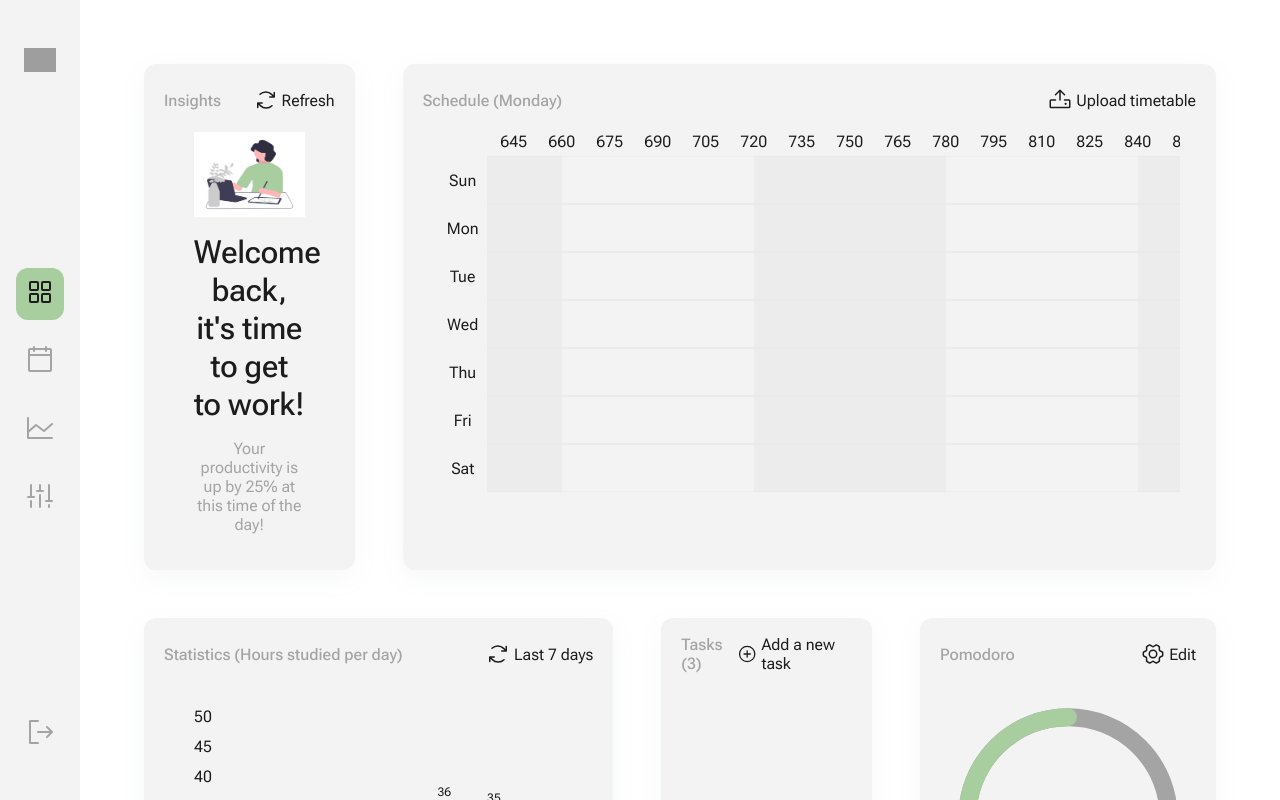
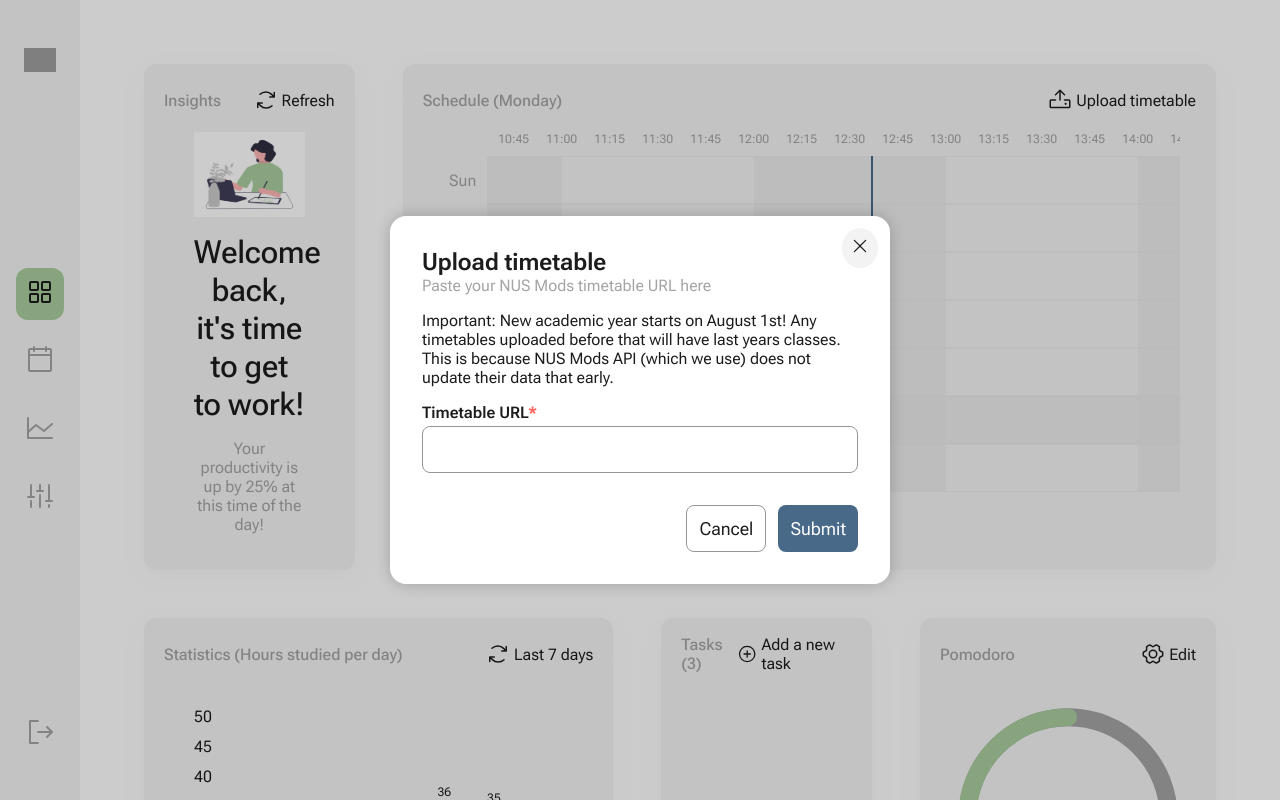
Before and after one commit to AustinKong/stucado, a React (Vite) app: page / in a window 1280 px wide. Both pictures are taken after a click on the button "Upload timetable". Shown: the top 800 px of the page. Built offline with nearby package versions, Linux system fonts and the light colour scheme; grey boxes are pictures that could not be loaded.

Commit message:
Add functionality to timetable

```diff
--- a/src/main/services/timetable.js
+++ b/src/main/services/timetable.js
@@ -36,7 +36,7 @@ function extractURL(url) {
   // e.g. 2021-2022
   const date = new Date();
   const academicYear =
-    date.getMonth() <= 4
+    date.getMonth() <= 8
       ? `${date.getFullYear() - 1}-${date.getFullYear()}`
       : `${date.getFullYear()}-${date.getFullYear() + 1}`;
 
--- a/src/renderer/components/widgets/Timetable.jsx
+++ b/src/renderer/components/widgets/Timetable.jsx
@@ -1,8 +1,17 @@
-import { useRef, useEffect } from 'react';
+import { useRef, useEffect, useState } from 'react';
 import { Upload, CalendarBlank } from '@phosphor-icons/react';
+import { useSelector } from 'react-redux';
 
 import { DaysOfWeek } from '@shared/constants';
 import { Widget, InteractionButton } from '@components/widgets/Widget';
+import {
+  Modal,
+  ModalTextInput,
+  ModalFooter,
+  ModalButtonPrimary,
+  ModalButtonSecondary,
+} from '@components/generic/Modal';
+import { uploadTimetable } from '@services/timetable';
 import '@styles/widgets/timetable.css';
 
 // Minutes since midnight in increments of 15
@@ -10,49 +19,33 @@ const TIME = Array.from({ length: 96 + 1 }, (_, i) => i * 15);
 // 48px per 15 minutes
 const PX_PER_MINUTE = (48 * 4) / 60;
 
-const DUMMY_SLOTS = [
-  {
-    title: 'Maths',
-    description: 'Mathematics class @ Classroom A',
-    schedule: {
-      day: 'Monday',
-      start: 60,
-      end: 120,
-    },
-  },
-  {
-    title: 'Physics',
-    description: 'Physics class @ Classroom C',
-    schedule: {
-      day: 'Monday',
-      start: 360,
-      end: 550,
-    },
-  },
-  {
-    title: 'Chemistry',
-    description: 'Chemistry class @ Classroom B',
-    schedule: {
-      day: 'Tuesday',
-      start: 180,
-      end: 240,
-    },
-  },
-];
+const Timetable = () => {
+  const schedule = useSelector((state) => state.timetable);
+  const [uploadModalIsOpen, setUploadModalIsOpen] = useState(false);
 
-const Timetable = () => {
+  useEffect(() => {
+    handleRealTime();
+    const interval = setInterval(handleRealTime, 60000 - new Date().getSeconds() * 1000);
+    return () => clearInterval(interval);
+  }, []);
+
   const scrollableRef = useRef(null);
-  useEffect(() => {
+  const currentTimeRef = useRef(null);
+
+  const handleRealTime = () => {
     const minutesSinceMidnight = new Date().getHours() * 60 + new Date().getMinutes();
     // Subtract a default offset of 2 hours before
     scrollableRef.current.scrollLeft = minutesSinceMidnight * PX_PER_MINUTE - PX_PER_MINUTE * 120;
-  });
+    currentTimeRef.current.style.left = `${minutesSinceMidnight * PX_PER_MINUTE}px`;
+  };
 
   return (
     <Widget
       className="timetable"
       title={'Schedule (Monday)'}
-      interaction={<InteractionButton icon={<Upload />} text="Upload timetable" onClick={() => console.log('click')} />}
+      interaction={
+        <InteractionButton icon={<Upload />} text="Upload timetable" onClick={() => setUploadModalIsOpen(true)} />
+      }
     >
       <div className="timetable__container">
         <div className="timetable__days">
@@ -63,22 +56,31 @@ const Timetable = () => {
         <div className="timetable__scrollable" ref={scrollableRef}>
           <div className="timetable__hours">
             {TIME.map((time) => (
-              <TimetableHour key={time} time={time} />
+              <TimetableHour key={time} time={`${Math.floor(time / 60)}:${String(time % 60).padStart(2, '0')}`} />
             ))}
           </div>
           <div className="timetable__slots">
-            {DaysOfWeek.map((day) => (
-              <div key={day} className="timetable__slots-day">
-                {DUMMY_SLOTS.filter((slot) => slot.schedule.day === day).reduce((acc, curr, index, arr) => {
+            {DaysOfWeek.map((day, index) => (
+              <div
+                key={day}
+                className={
+                  index === new Date().getDay()
+                    ? 'timetable__slots-day timetable__slots-day--active'
+                    : 'timetable__slots-day'
+                }
+              >
+                {schedule
+                  .filter((slot) => slot.schedule.day === day)
+                  .reduce((acc, curr, index, arr) => {
                     return acc.concat(
                       <TimetableSlot
                         key={index}
                         slot={curr}
-                      width={PX_PER_MINUTE * (curr.schedule.end - curr.schedule.start)}
+                        width={PX_PER_MINUTE * (curr.schedule.endTime - curr.schedule.startTime)}
                         marginLeft={
                           index === 0
-                          ? PX_PER_MINUTE * curr.schedule.start
-                          : PX_PER_MINUTE * (curr.schedule.start - arr[index - 1].schedule.end)
+                            ? PX_PER_MINUTE * curr.schedule.startTime
+                            : PX_PER_MINUTE * (curr.schedule.startTime - arr[index - 1].schedule.endTime)
                         }
                       />
                     );
@@ -86,8 +88,10 @@ const Timetable = () => {
               </div>
             ))}
           </div>
+          <div className="timetable__current-time" ref={currentTimeRef} />
         </div>
       </div>
+      <UploadModal isOpen={uploadModalIsOpen} onClose={() => setUploadModalIsOpen(false)} />
     </Widget>
   );
 };
@@ -103,7 +107,15 @@ const TimetableHour = ({ time }) => {
 const TimetableDay = ({ day }) => {
   return (
     <div className="timetable-day">
-      <span className="timetable-day__text">{day.slice(0, 3)}</span>
+      <span
+        className={
+          day === DaysOfWeek[new Date().getDay()]
+            ? 'timetable-day__text timetable-day__text--active'
+            : 'timetable-day__text'
+        }
+      >
+        {day.slice(0, 3)}
+      </span>
     </div>
   );
 };
@@ -111,10 +123,49 @@ const TimetableDay = ({ day }) => {
 const TimetableSlot = ({ slot, width, marginLeft }) => {
   return (
     <div className="timetable-slot" style={{ width, marginLeft }}>
-      <CalendarBlank size="24px" />
+      <CalendarBlank className="timetable-slot__icon" size="20px" />
       <span className="timetable-slot__title">{slot.title}</span>
     </div>
   );
 };
 
+const UploadModal = ({ isOpen, onClose }) => {
+  const [formContent, setFormContent] = useState({ url: '' });
+
+  const handleChange = (event) => {
+    setFormContent({ ...formContent, [event.target.name]: event.target.value });
+  };
+
+  const handleSubmit = (event) => {
+    event.preventDefault();
+    void uploadTimetable(formContent.url);
+    setFormContent({ url: '' });
+    onClose();
+  };
+
+  return (
+    <Modal title="Upload timetable" subtitle="Paste your NUS Mods timetable URL here" isOpen={isOpen} onClose={onClose}>
+      <p>
+        Important: New academic year starts on August 1st! Any timetables uploaded before that will have last years
+        classes. This is because NUS Mods API (which we use) does not update their data that early.
+      </p>
+      <ModalTextInput
+        title="Timetable URL"
+        nameKey="url"
+        value={formContent.url}
+        onChange={handleChange}
+        required={true}
+      />
+      <ModalFooter
+        right={
+          <>
+            <ModalButtonSecondary text="Cancel" onClick={onClose} />
+            <ModalButtonPrimary text="Submit" onClick={handleSubmit} />
+          </>
+        }
+      />
+    </Modal>
+  );
+};
+
 export default Timetable;
--- a/src/renderer/services/timetable.js
+++ b/src/renderer/services/timetable.js
@@ -14,6 +14,5 @@ export const retrieveTimetable = async () => {
 // TODO: URL validation
 export const uploadTimetable = async (url) => {
   const timetable = await window.timetableAPI.uploadTimetable(url);
-  console.log(timetable);
   store.dispatch(setTimetable(timetable));
 };
--- a/src/renderer/styles/generic/modal.css
+++ b/src/renderer/styles/generic/modal.css
@@ -10,7 +10,7 @@
 
 .modal {
   padding: 32px;
-  position: absolute;
+  position: fixed;
   left: 50%;
   top: 50%;
   transform: translate(-50%, -50%);
--- a/src/renderer/styles/widgets/timetable.css
+++ b/src/renderer/styles/widgets/timetable.css
@@ -8,8 +8,17 @@
 }
 
 .timetable__scrollable {
-  overflow-x: scroll;
+  position: relative;
+  overflow-x: hidden;
   padding-left: 4px;
+}
+
+.timetable__current-time {
+  position: absolute;
+  top: 24px;
+  width: 2px;
+  height: calc(100% - 24px);
+  background-color: var(--accent);
 }
 
 /* Hours notches */
@@ -26,6 +35,8 @@
 .timetable-hour__text {
   position: absolute;
   transform: translate(-50%, 0);
+  color: var(--text-secondary);
+  font-size: 12px;
 }
 
 /* Days notches */
@@ -41,6 +52,15 @@
   display: flex;
   align-items: center;
   justify-content: center;
+}
+
+.timetable-day__text {
+  color: var(--text-secondary);
+}
+
+.timetable-day__text--active {
+  color: var(--text-primary);
+  font-weight: 600;
 }
 
 /* Timetable slots */
@@ -59,6 +79,10 @@
   border: 1px solid var(--bg-tertiary);
 }
 
+.timetable__slots-day--active {
+  background-color: var(--bg-tertiary);
+}
+
 .timetable-slot {
   display: flex;
   align-items: center;
@@ -69,5 +93,14 @@
   border-radius: 128px;
 }
 
-* {
+.timetable-slot__icon {
+  min-width: 20px;
+  min-height: 20px;
 }
+
+.timetable-slot__title {
+  text-overflow: ellipsis;
+  overflow: hidden;
+  white-space: nowrap;
+  font-size: 14px;
+}
```
Lines whose indentation alone changed are shown as unchanged.
